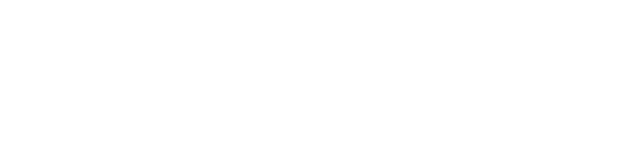
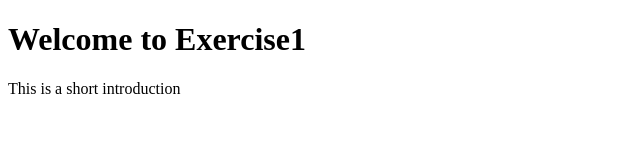
Before and after one commit to Traktor150/U211007X1, a website: page public/home.html in a window 1280 px wide. Shown: the whole page, without its empty margins (0-640 px from the left). Drawn offline with Linux system fonts and the light colour scheme.

Commit message:
Har gort exersise1

```diff
--- /dev/null
+++ b/public/data/exercise1.json
@@ -0,0 +1,4 @@
+{
+    "headline" : "Welcome to Exercise1",
+    "intro" : "This is a short introduction"
+}
--- a/public/home.html
+++ b/public/home.html
@@ -8,6 +8,6 @@
     <script src="script/app.js"></script>
 </head>
 <body>
-    <div id="Exersice1"></div>
+    <div id="Exercise1"></div>
 </body>
 </html>
--- a/public/script/app.js
+++ b/public/script/app.js
@@ -1,3 +1,24 @@
 'use strict';
 
 console.log('I am also Alive.');
+
+const dataURL = '../data/exercise1.json';
+const req = new XMLHttpRequest();
+req.open('GET', dataURL);
+req.responseType = 'json';
+req.send()
+
+req.onload = () => {
+    const data = req.response;
+    const head_data = data.headline;
+    const intro_data = data.intro;
+
+    const head = document.createElement('h1');
+    head.textContent = head_data;
+
+    const intro = document.createElement('p');
+    intro.textContent = intro_data;
+
+    document.getElementById('Exercise1').appendChild(head);
+    document.getElementById('Exercise1').appendChild(intro);
+}
--- a/server.js
+++ b/server.js
@@ -4,12 +4,12 @@ const express = require('express');
 const server = express();
 const port = process.env.PORT || 8084;
 
+server.use(express.static('public'));
 
 
 const routerDefault = require('./router/default');
 server.use('/', routerDefault);
 
-server.use(express.static('public'));
 
 server.listen(port);
 
```
